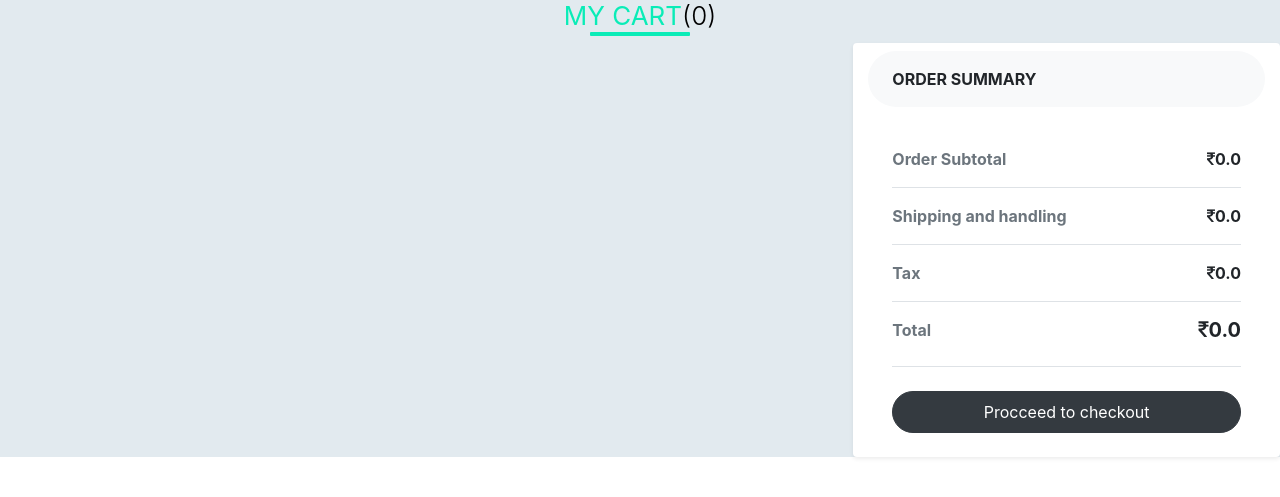
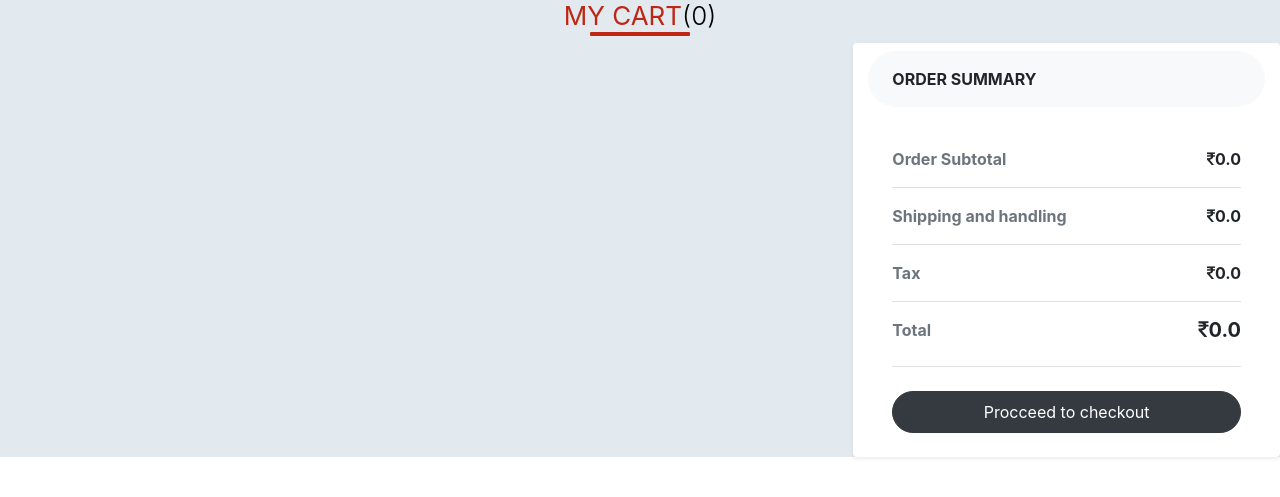
Before and after one commit to Rajatgit6/shoppingwebsite-suven, a Django app: page /cart/ in a window 1280 px wide. Shown: the part 42-539 px from the top of the page. Run offline with Django 3.2, Linux system fonts and the light colour scheme; a user stored in the database is signed in; data comes from the database, SQL or seed files in the repository; data that the repository does not hold is empty; some libraries are stand-ins or nearby versions.

Commit message:
Update cart.html

```diff
--- a/main/templates/main/cart.html
+++ b/main/templates/main/cart.html
@@ -13,7 +13,7 @@
   }
 
   h2 b {
-    color: #0aecb7;
+    color: #be2714;
   }
 
   h2::after {
@@ -23,7 +23,7 @@
     margin: 0 auto;
     height: 4px;
     border-radius: 1px;
-    background: #0aecb7;
+    background: #be2714;
     left: 0;
     right: 0;
     bottom: -5px;
```
